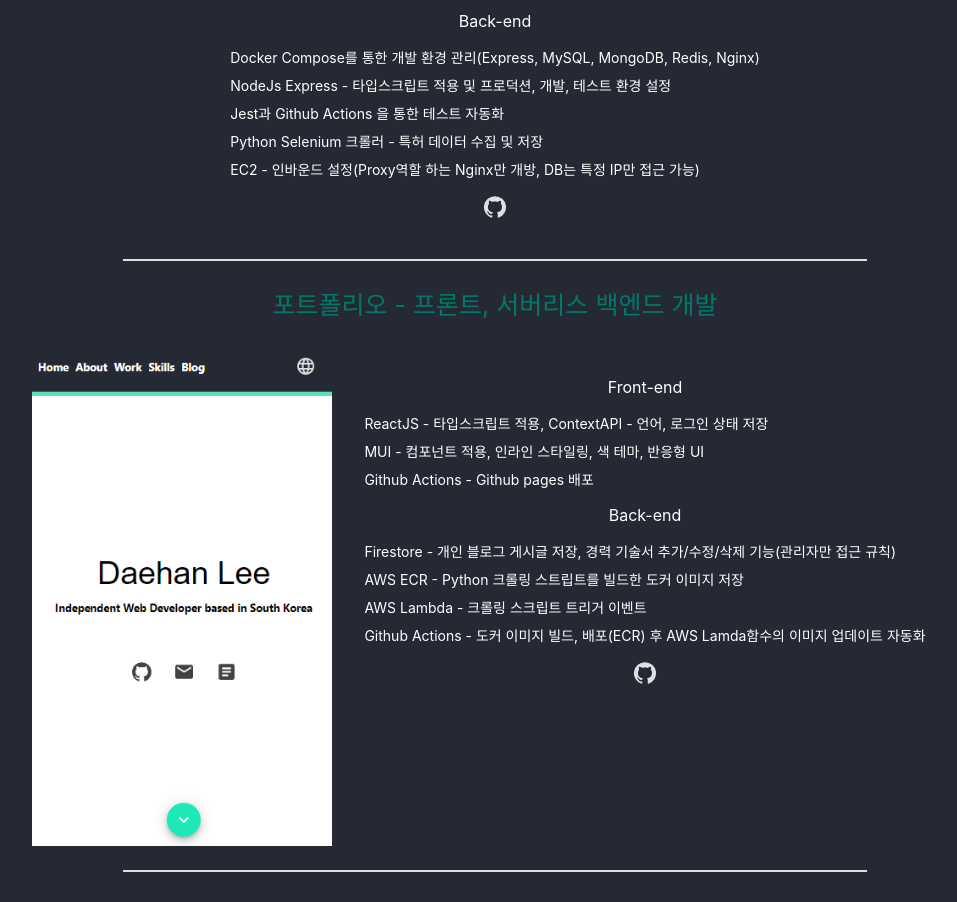
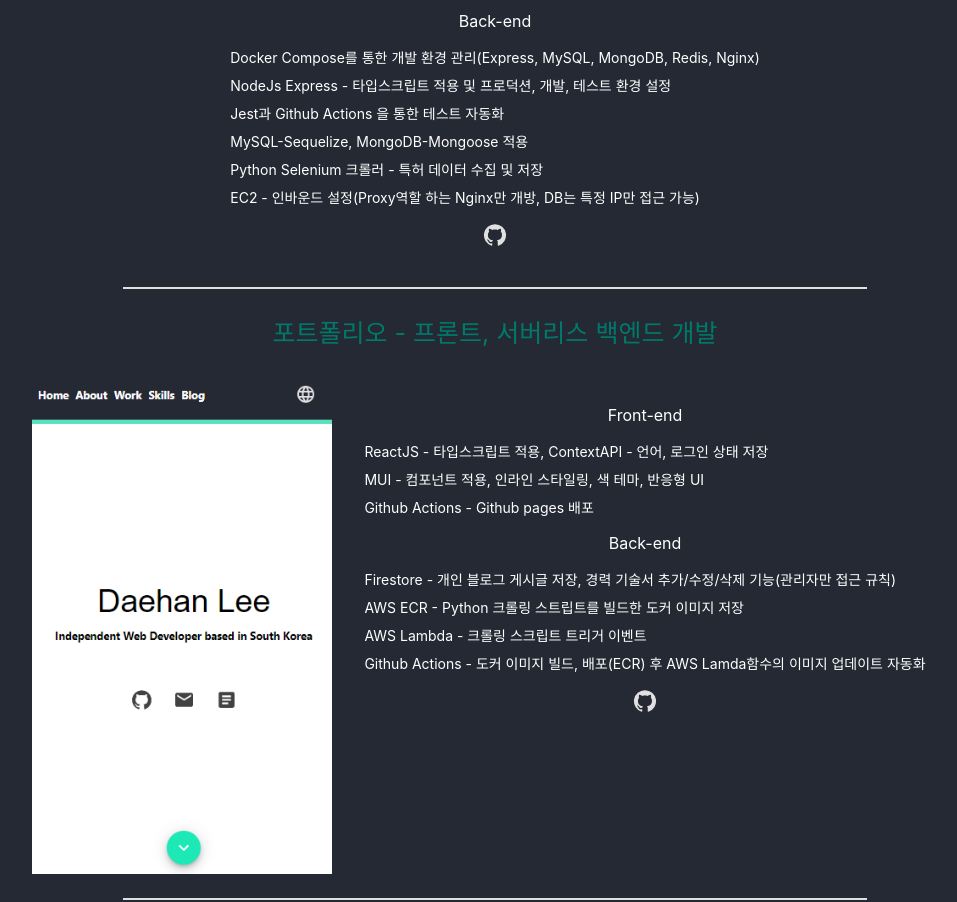
Before and after one commit to daehan0226/portfolio, a React (Create React App) app in the folder client/: page / in a window 1280 px wide. Shown: the part 1720-2622 px from the top of the page, without its empty margins (145-1102 px from the left). Built offline with nearby package versions, Linux system fonts and the light colour scheme; no server answers; the database is empty.

Commit message:
chore: add project patent feature

```diff
--- a/client/src/components/project/ProjectPatent.tsx
+++ b/client/src/components/project/ProjectPatent.tsx
@@ -32,6 +32,7 @@
                             translate('patentBackFeatureThree'),
                             translate('patentBackFeatureFour'),
                             translate('patentBackFeatureFive'),
+                            translate('patentBackFeatureSix'),
                         ]}
                     />
                     <Link href={process.env.REACT_APP_PROJECT_PATENT_GITHUB_BACK}>
--- a/client/src/i18n/en.json
+++ b/client/src/i18n/en.json
@@ -22,8 +22,9 @@
     "patentBackFeatureOne": "Define multi containers(Express, MySQL, MongoDB, Reids and Nginx) with Docker Compose",
     "patentBackFeatureTwo": "NodeJs Express with TypeScript and Set env variables for production, development and test",
     "patentBackFeatureThree": "Continuous Integration - Github Actions and Jest",
-    "patentBackFeatureFour": "Python Selenium Crawler - Collects Patent data and store",
-    "patentBackFeatureFive": "EC2 - Configure Inbound rules: Open the port for Nginx as Proxy, limit IPs for remote acccess to DB",
+    "patentBackFeatureFour": "MySQL-Sequelize, MongoDB-Mongoose 적용",
+    "patentBackFeatureFive": "Python Selenium Crawler - Collects Patent data and store",
+    "patentBackFeatureSix": "EC2 - Configure Inbound rules: Open the port for Nginx as Proxy, limit IPs for remote acccess to DB",
     "portfolioName": "Portfolio - Front-end, Serverless Back-end",
     "portfolioDesc": "Portfolio Project",
     "portfolioFrontFeatureOne": "ReactJS - Typescript, ContextAPI - Language, Auth",
--- a/client/src/i18n/kr.json
+++ b/client/src/i18n/kr.json
@@ -22,8 +22,9 @@
     "patentBackFeatureOne": "Docker Compose를 통한 개발 환경 관리(Express, MySQL, MongoDB, Redis, Nginx)",
     "patentBackFeatureTwo": "NodeJs Express - 타입스크립트 적용 및 프로덕션, 개발, 테스트 환경 설정",
     "patentBackFeatureThree": "Jest과 Github Actions 을 통한 테스트 자동화",
-    "patentBackFeatureFour": "Python Selenium 크롤러 - 특허 데이터 수집 및 저장",
-    "patentBackFeatureFive": "EC2 - 인바운드 설정(Proxy역할 하는 Nginx만 개방, DB는 특정 IP만 접근 가능)",
+    "patentBackFeatureFour": "MySQL-Sequelize, MongoDB-Mongoose 적용",
+    "patentBackFeatureFive": "Python Selenium 크롤러 - 특허 데이터 수집 및 저장",
+    "patentBackFeatureSix": "EC2 - 인바운드 설정(Proxy역할 하는 Nginx만 개방, DB는 특정 IP만 접근 가능)",
     "portfolioName": "포트폴리오 - 프론트, 서버리스 백엔드 개발",
     "portfolioDesc": "개인 포트폴리오 프로젝트",
     "portfolioFrontFeatureOne": "ReactJS - 타입스크립트 적용, ContextAPI - 언어, 로그인 상태 저장",
```
